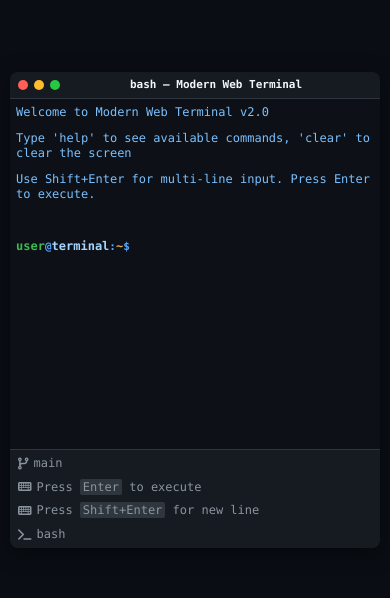
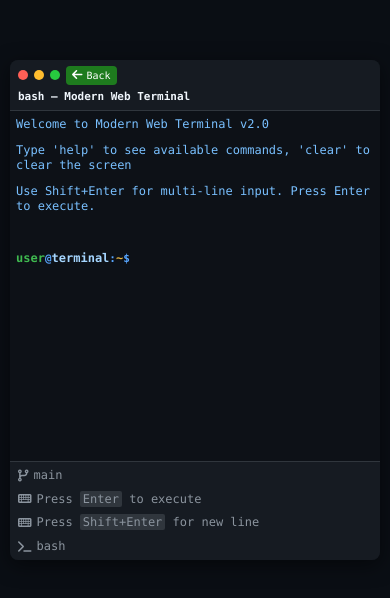
Before and after one commit to Hencheng2/pybash, a plain HTML site: page index.html in a window 390 px wide. Shown: the part 112-710 px from the top of the page. Drawn offline with Linux system fonts and the light colour scheme.

Commit message:
Update index.html

```diff
--- a/index.html
+++ b/index.html
@@ -3,7 +3,7 @@
 <head>
     <meta charset="UTF-8">
     <meta name="viewport" content="width=device-width, initial-scale=1.0">
-    <title>Modern Web Terminal</title>
+    <title>Web Terminal</title>
     <link rel="stylesheet" href="https://cdnjs.cloudflare.com/ajax/libs/font-awesome/6.4.0/css/all.min.css">
     <style>
         * {
@@ -46,6 +46,7 @@
         .terminal-controls {
             display: flex;
             gap: 6px;
+            align-items: center;
         }
 
         .control {
@@ -58,10 +59,31 @@
         .minimize { background: #ffbd2e; }
         .maximize { background: #27c93f; }
 
+        .back-button {
+            background: #1e7b1e;
+            color: white;
+            border: none;
+            border-radius: 4px;
+            padding: 4px 8px;
+            margin-right: 10px;
+            cursor: pointer;
+            font-size: 11px;
+            display: flex;
+            align-items: center;
+            gap: 4px;
+            transition: background 0.2s;
+        }
+
+        .back-button:hover {
+            background: #2a9a2a;
+        }
+
         .terminal-title {
             font-weight: 600;
             color: #f0f6fc;
             font-size: 11px;
+            flex-grow: 1;
+            text-align: center;
         }
 
         .terminal-body {
@@ -258,6 +280,27 @@
             .command-input {
                 font-size: 11px;
             }
+
+            .terminal-header {
+                flex-wrap: wrap;
+            }
+
+            .back-button {
+                order: 1;
+                margin-right: 0;
+                margin-left: auto;
+            }
+
+            .terminal-controls {
+                order: 0;
+            }
+
+            .terminal-title {
+                order: 2;
+                flex-basis: 100%;
+                text-align: left;
+                margin-top: 5px;
+            }
         }
 
         @media (max-width: 480px) {
@@ -277,6 +320,11 @@
             .shortcut {
                 font-size: 9px;
             }
+
+            .back-button {
+                font-size: 10px;
+                padding: 3px 6px;
+            }
         }
     </style>
 </head>
@@ -287,6 +335,9 @@
                 <div class="control close"></div>
                 <div class="control minimize"></div>
                 <div class="control maximize"></div>
+                <button class="back-button" onclick="window.location.href='https://hencheng2.github.io/all/';">
+                    <i class="fas fa-arrow-left"></i> Back
+                </button>
             </div>
             <div class="terminal-title">bash — Modern Web Terminal</div>
             <div></div>
@@ -470,7 +521,7 @@
         function processCommand(cmd, outputElement) {
             const command = cmd.trim();
             const commandLower = command.toLowerCase();
-            const args = command.split(' ').slice(1);
+            const args = command.split('').slice(1);
 
             if (commandLower === 'clear' || commandLower === 'cls') {
                 clearTerminal();
```
